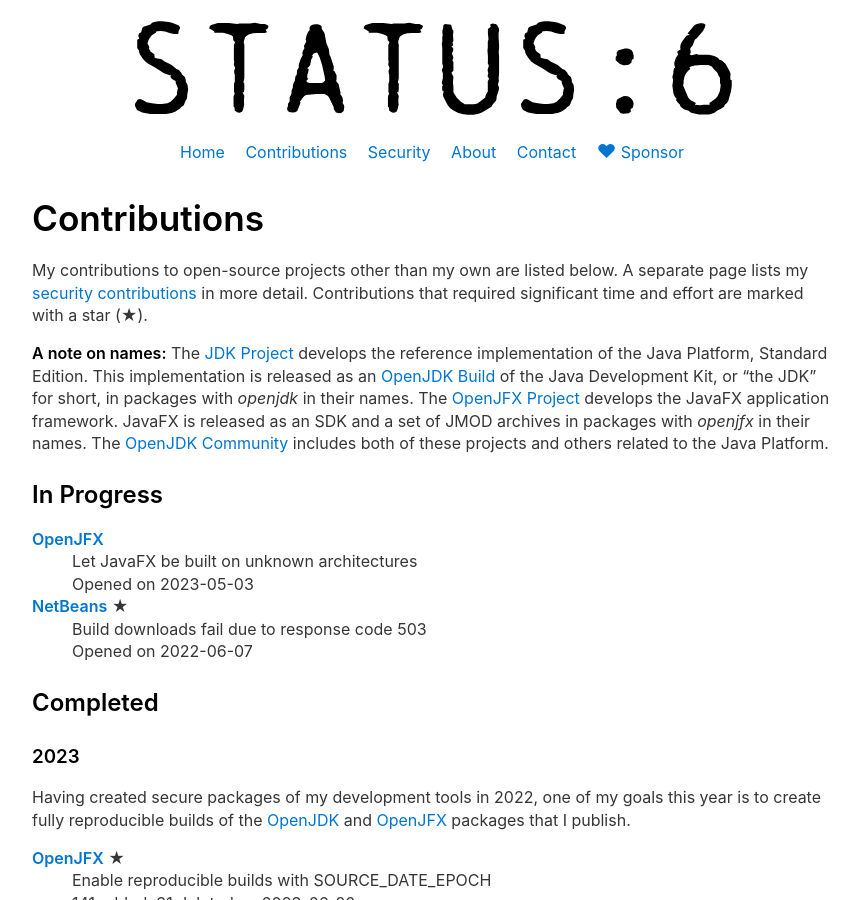
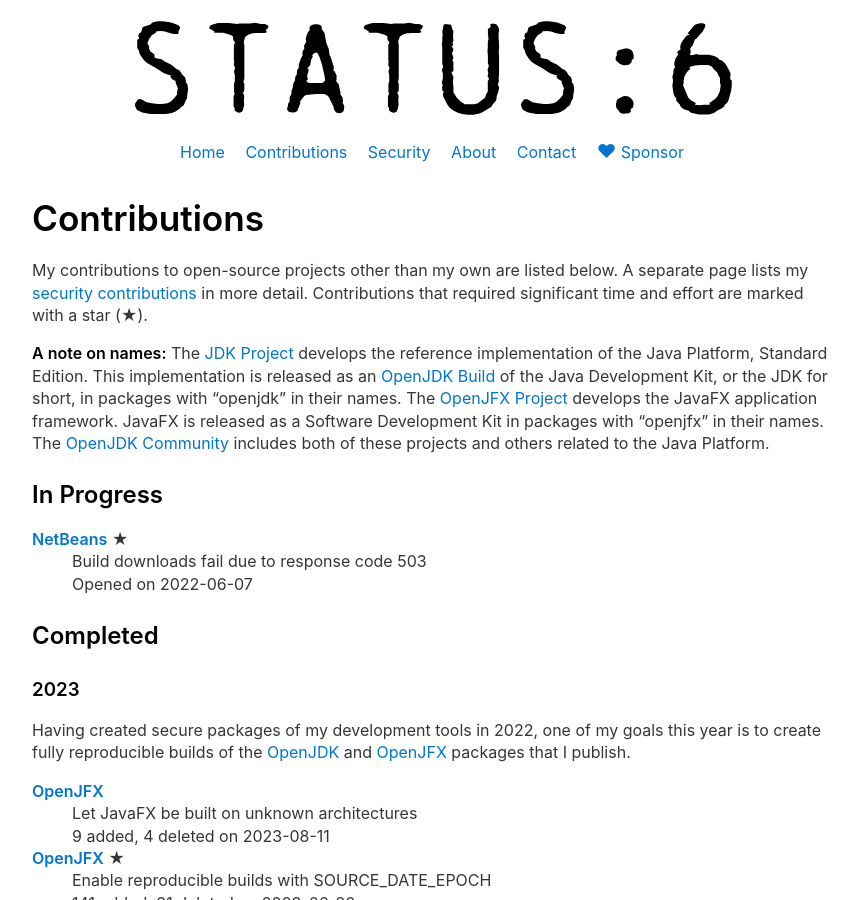
Before and after one commit to jgneff/www-status6, a Jekyll site: the page built from docs/contributions.md, in a window 1280 px wide and 900 px high. Shown: the whole window, without its empty margins (208-1067 px from the left). Built offline with Jekyll 4.4.1, drawn with Linux system fonts in a browser that asks for light colours.

Commit message:
Update the list of contributions

```diff
--- a/docs/contributions.md
+++ b/docs/contributions.md
@@ -12,16 +12,12 @@ Contributions that required significant time and effort are marked with a star (
 
 **A note on names:**
 The [JDK Project](https://openjdk.org/projects/jdk/) develops the reference implementation of the Java Platform, Standard Edition.
-This implementation is released as an [OpenJDK Build](https://jdk.java.net/) of the Java Development Kit, or "the JDK" for short, in packages with *openjdk* in their names.
+This implementation is released as an [OpenJDK Build](https://jdk.java.net/) of the Java Development Kit, or the JDK for short, in packages with "openjdk" in their names.
 The [OpenJFX Project](https://openjdk.org/projects/openjfx/) develops the JavaFX application framework.
-JavaFX is released as an SDK and a set of JMOD archives in packages with *openjfx* in their names.
+JavaFX is released as a Software Development Kit in packages with "openjfx" in their names.
 The [OpenJDK Community](https://openjdk.org/) includes both of these projects and others related to the Java Platform.
 
 ## In Progress
-
-**[OpenJFX](https://github.com/openjdk/jfx/pull/1124)**
-: Let JavaFX be built on unknown architectures
-: Opened on 2023-05-03
 
 **[NetBeans](https://github.com/apache/netbeans/pull/4206)** ★
 : Build downloads fail due to response code 503
@@ -32,6 +28,10 @@ The [OpenJDK Community](https://openjdk.org/) includes both of these projects an
 ### 2023
 
 Having created secure packages of my development tools in 2022, one of my goals this year is to create fully reproducible builds of the [OpenJDK](https://github.com/jgneff/openjdk) and [OpenJFX](https://github.com/jgneff/openjfx) packages that I publish.
+
+**[OpenJFX](https://github.com/openjdk/jfx/pull/1124)**
+: Let JavaFX be built on unknown architectures
+: 9 added, 4 deleted on 2023-08-11
 
 **[OpenJFX](https://github.com/openjdk/jfx/pull/446)** ★
 : Enable reproducible builds with SOURCE_DATE_EPOCH
```
